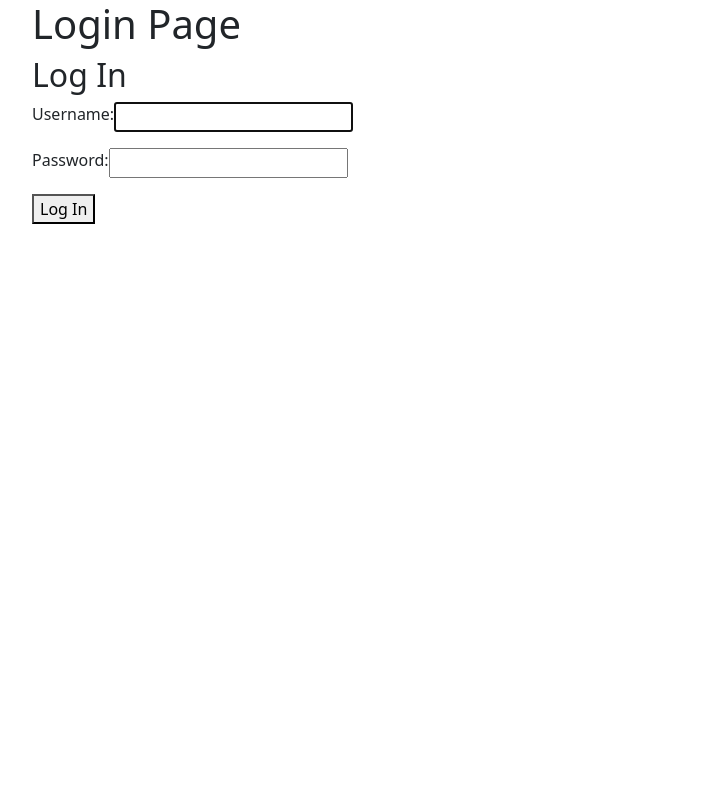
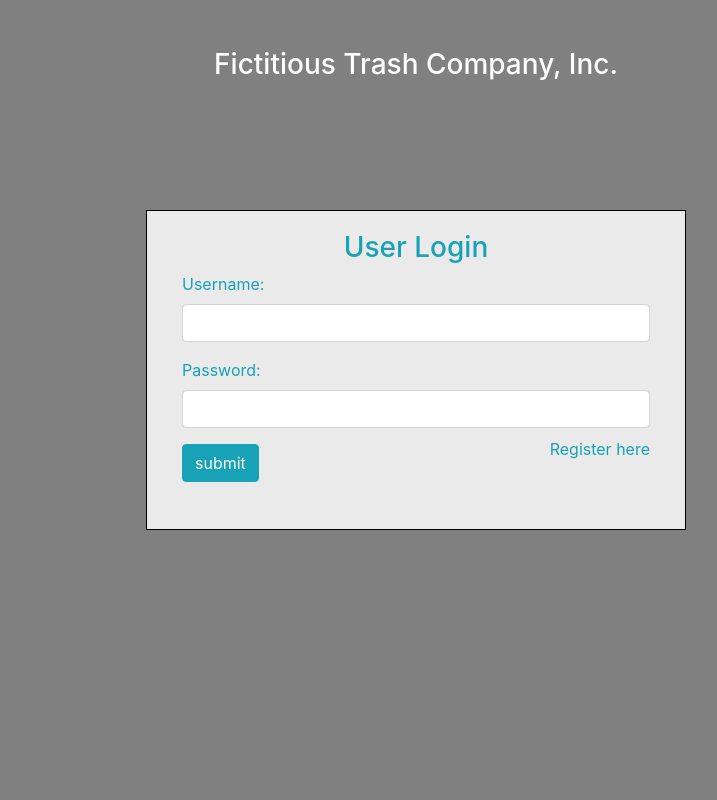
Before and after one commit to matthewkeplinger/Django_Trash_Collector, a Django app: page /accounts/login/ in a window 1280 px wide. Shown: the whole page, without its empty margins (224-941 px from the left). Run offline with Django 3.2, Linux system fonts and the light colour scheme; some libraries are stand-ins or nearby versions.

Commit message:
Formatted login screen; Changed sidebar menu to relevant icons; added icon in employee daily view for confirm function

```diff
--- a/trash_collector/templates/registration/login.html
+++ b/trash_collector/templates/registration/login.html
@@ -1,14 +1,61 @@
-{% extends 'base.html' %}
+<head>
+<link href="//maxcdn.bootstrapcdn.com/bootstrap/4.1.1/css/bootstrap.min.css" rel="stylesheet" id="bootstrap-css">
+<script src="//maxcdn.bootstrapcdn.com/bootstrap/4.1.1/js/bootstrap.min.js"></script>
+<script src="//cdnjs.cloudflare.com/ajax/libs/jquery/3.2.1/jquery.min.js"></script>
+<!------ Include the above in your HEAD tag ---------->
+<style>
+  body {
+  margin: 0;
+  padding: 0;
+  color:black;
+  background-color: gray;
+  height: 100vh;
+}
 
-{% block title %} Login Page {% endblock %}
-
-{% block header %} Login Page {% endblock %}
-
-{% block content %}
-<h2>Log In</h2>
-<form method="post">
-  {% csrf_token %}
-  {{ form.as_p }}
-  <button type="submit">Log In</button>
-</form>
-{% endblock %}
+#login .container #login-row #login-column #login-box {
+  margin-top: 120px;
+  max-width: 600px;
+  height: 320px;
+  border: 1px solid black;
+  background-color: #EAEAEA;
+}
+#login .container #login-row #login-column #login-box #login-form {
+  padding: 20px;
+}
+#login .container #login-row #login-column #login-box #login-form #register-link {
+  margin-top: -85px;
+}
+</style>
+</head>
+<body>
+    <div id="login">
+        <h3 class="text-center text-white pt-5">Fictitious Trash Company, Inc.</h3>
+        <div class="container">
+            <div id="login-row" class="row justify-content-center align-items-center">
+                <div id="login-column" class="col-md-6">
+                    <div id="login-box" class="col-md-12">
+                        <form id="login-form" class="form" action="" method="post">
+                        {% csrf_token %}
+                            <h3 class="text-center text-black text-info">User Login</h3>
+                            <div class="form-group">
+                                <label style="color:black;" for="username" class="text-info">Username:</label><br>
+                                <input type="text" name="username" id="username" class="form-control">
+                            </div>
+                            <div class="form-group">
+                                <label for="password" class="text-info">Password:</label><br>
+                                <input type="text" name="password" id="password" class="form-control">
+                            </div>
+                            <div class="form-group">
+                                <input type="submit" name="submit" class="btn btn-info btn-md" value="submit">
+                            </div>
+                            <br>
+                            <div id="register-link" class="text-right">
+                                <a href="{% url 'accounts:register' %}" class="text-info">Register here</a>
+                            </div>
+                        </form>
+                    </div>
+                </div>
+            </div>
+        </div>
+    </div>
+</body>
```
Also changed, not shown: trash_collector/employees/templates/employees/daily_view.html (+10 -3 lines), trash_collector/templates/base.html (+21 -6 lines).
